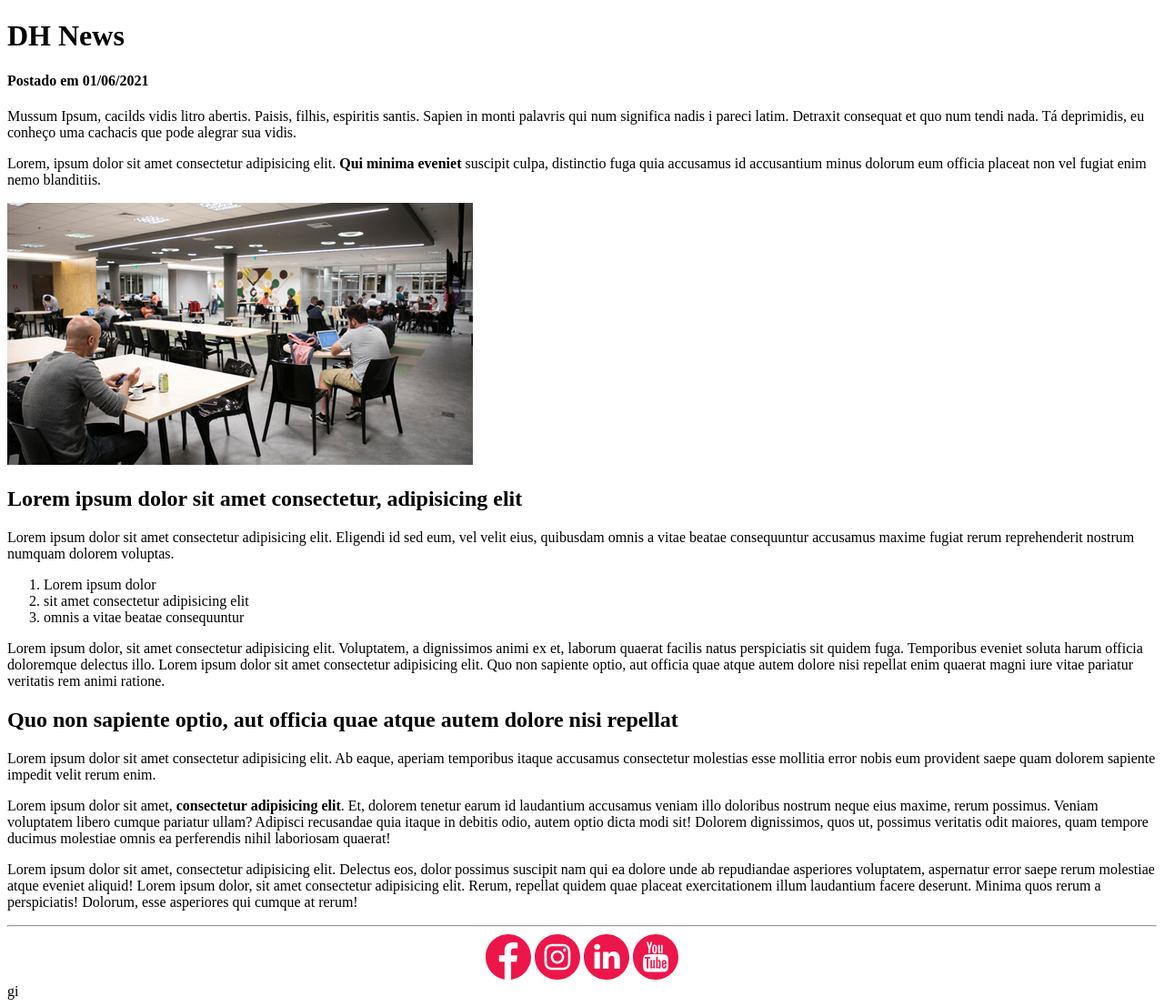
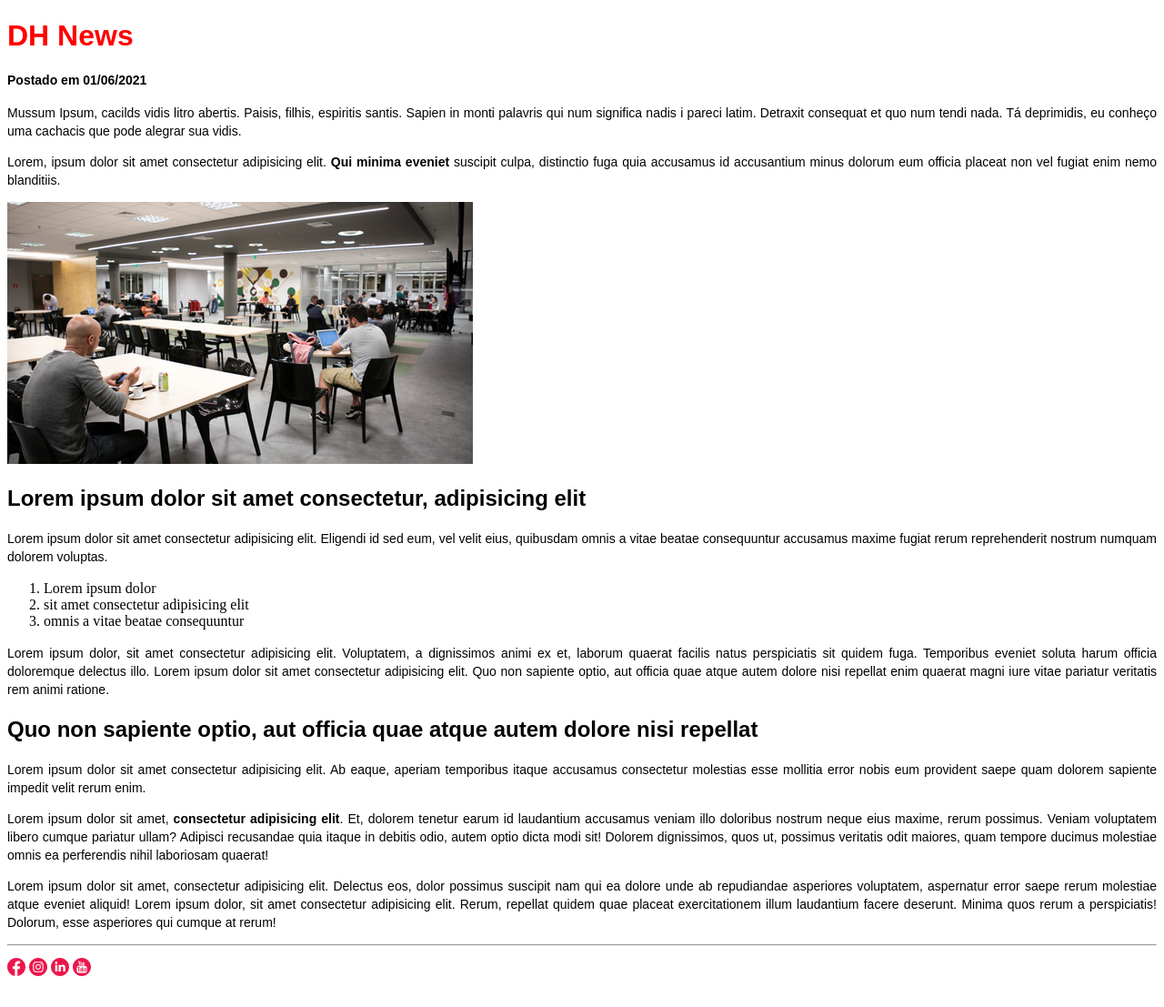
Before and after one commit to Nunes-amanda/dhnews, a plain HTML site: page index.html in a window 1280 px wide. Shown: the whole page at 91% size. Drawn offline with Linux system fonts and the light colour scheme.

Commit message:
Alterado layout

```diff
--- /dev/null
+++ b/css/styles.css
@@ -0,0 +1,28 @@
+h1{
+    font-family: sans-serif;
+    font-weight: bolder;
+    color: red;
+    text-align: left;
+}
+
+h4{ font-family: Arial, Helvetica, sans-serif;
+    text-align: left;
+    font-size: 14px;
+}
+
+p{
+    font-family: Arial, Helvetica, sans-serif;
+    font-size: 14px;
+    line-height: 20px;
+    text-align: justify;
+}
+
+h2{
+    font-family: Arial, Helvetica, sans-serif;
+    text-align: left;
+}
+
+footer#rodape img{
+    width: 20px;
+    height: 30px;
+}
--- a/index.html
+++ b/index.html
@@ -5,6 +5,7 @@
     <meta http-equiv="X-UA-Compatible" content="IE=edge">
     <meta name="viewport" content="width=device-width, initial-scale=1.0">
     <title>DH News</title>
+    <link rel="stylesheet" href="css/styles.css">
 </head>
 <body>
     <header>
@@ -31,12 +32,12 @@
             <p>Lorem ipsum dolor sit amet, consectetur adipisicing elit. Delectus eos, dolor possimus suscipit nam qui ea dolore unde ab repudiandae asperiores voluptatem, aspernatur error saepe rerum molestiae atque eveniet aliquid! Lorem ipsum dolor, sit amet consectetur adipisicing elit. Rerum, repellat quidem quae placeat exercitationem illum laudantium facere deserunt. Minima quos rerum a perspiciatis! Dolorum, esse asperiores qui cumque at rerum!</p>
         </section>
     </main>
-    <footer align="center">
+    <footer id="rodape">
         <hr>
         <img src="img/facebook.svg" width="50" alt="">
         <img src="img/instagram.svg"width="50" alt="">
         <img src="img/linkedin.svg" width="50" alt="">
         <img src="img/youtube.svg"  width="50" alt="">
     </footer>
-</body>gi
+</body>
 </html>
```
